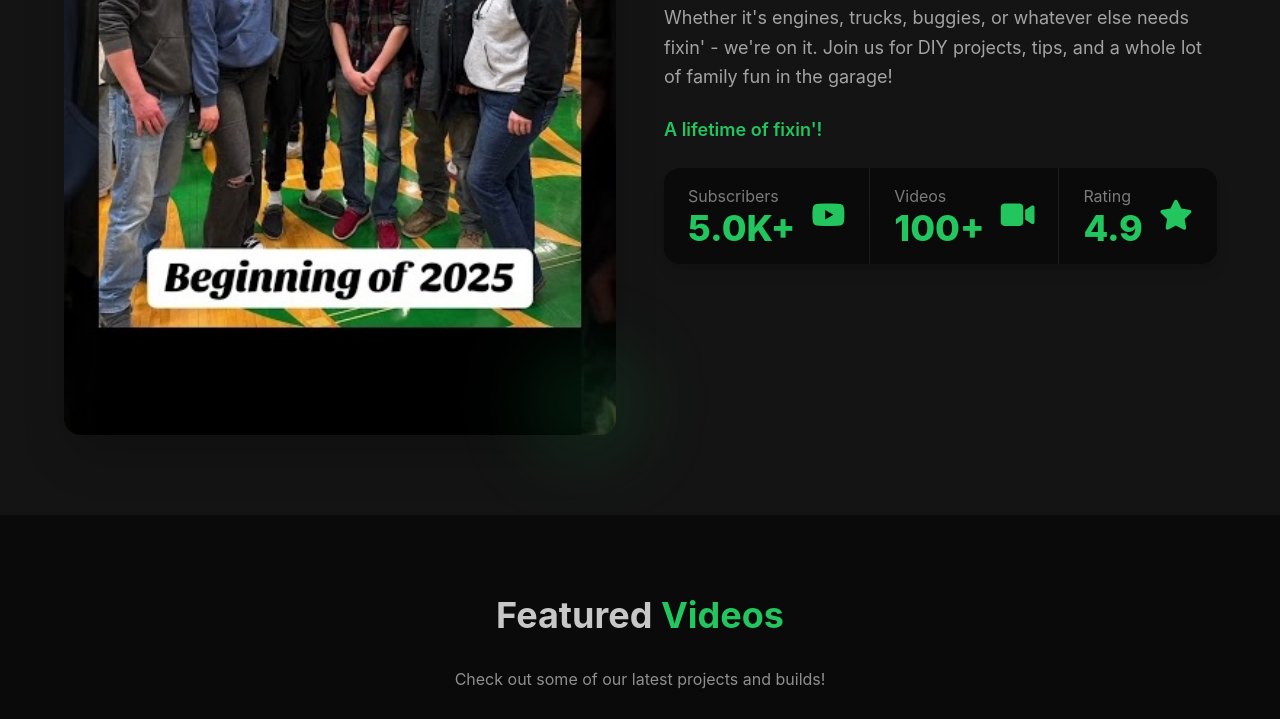
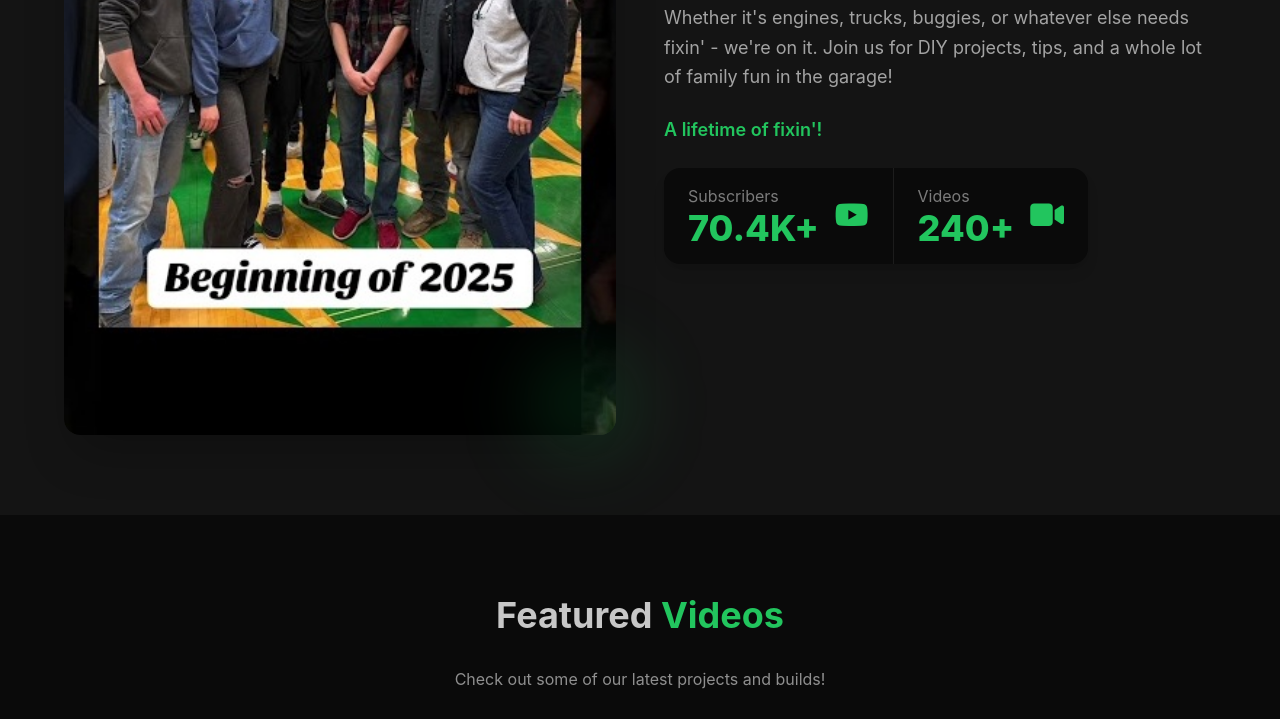
Before and after one commit to leeard/bandmgarage, a website: page index.html in a window 1280 px wide. Shown: the part 1316-2035 px from the top of the page. Drawn offline with Linux system fonts and the light colour scheme.

Commit message:
Update YouTube stats to actual values (70.4K subs, 240+ videos)

```diff
--- a/index.html
+++ b/index.html
@@ -174,21 +174,14 @@
                 <i class="fab fa-youtube text-3xl"></i>
               </div>
               <div class="stat-title">Subscribers</div>
-              <div class="stat-value text-primary counter" data-target="5000" data-suffix="+" data-format="k">0</div>
+              <div class="stat-value text-primary counter" data-target="70400" data-suffix="+" data-format="k">0</div>
             </div>
             <div class="stat">
               <div class="stat-figure text-primary">
                 <i class="fas fa-video text-3xl"></i>
               </div>
               <div class="stat-title">Videos</div>
-              <div class="stat-value text-primary counter" data-target="100" data-suffix="+">0</div>
-            </div>
-            <div class="stat">
-              <div class="stat-figure text-primary">
-                <i class="fas fa-star text-3xl"></i>
-              </div>
-              <div class="stat-title">Rating</div>
-              <div class="stat-value text-primary">4.9</div>
+              <div class="stat-value text-primary counter" data-target="240" data-suffix="+">0</div>
             </div>
           </div>
         </div>
```
